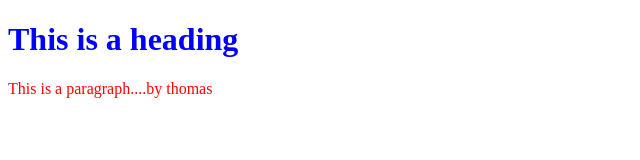
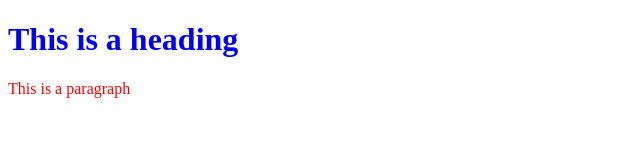
Before and after one commit to thomas898/web-project, a plain HTML site: page index.html in a window 1280 px wide. Shown: the full height of the page, 0-640 px from the left. Drawn offline with Linux system fonts and the light colour scheme.

Commit message:
text changed

```diff
--- a/index.html
+++ b/index.html
@@ -3,7 +3,7 @@
 <body>
 
 <h1 style="color:blue;">This is a heading</h1>
-<p style="color:red;">This is a paragraph....by thomas</p>
+<p style="color:red;">This is a paragraph</p>
 
 </body>
 </html>
```
